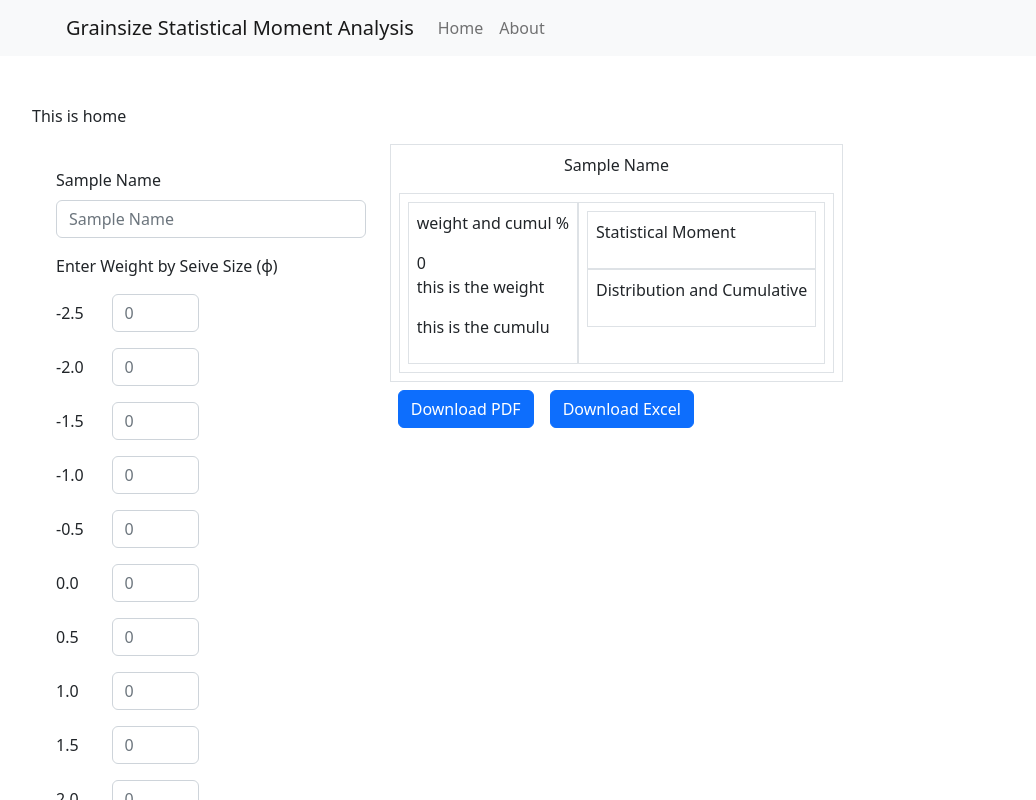
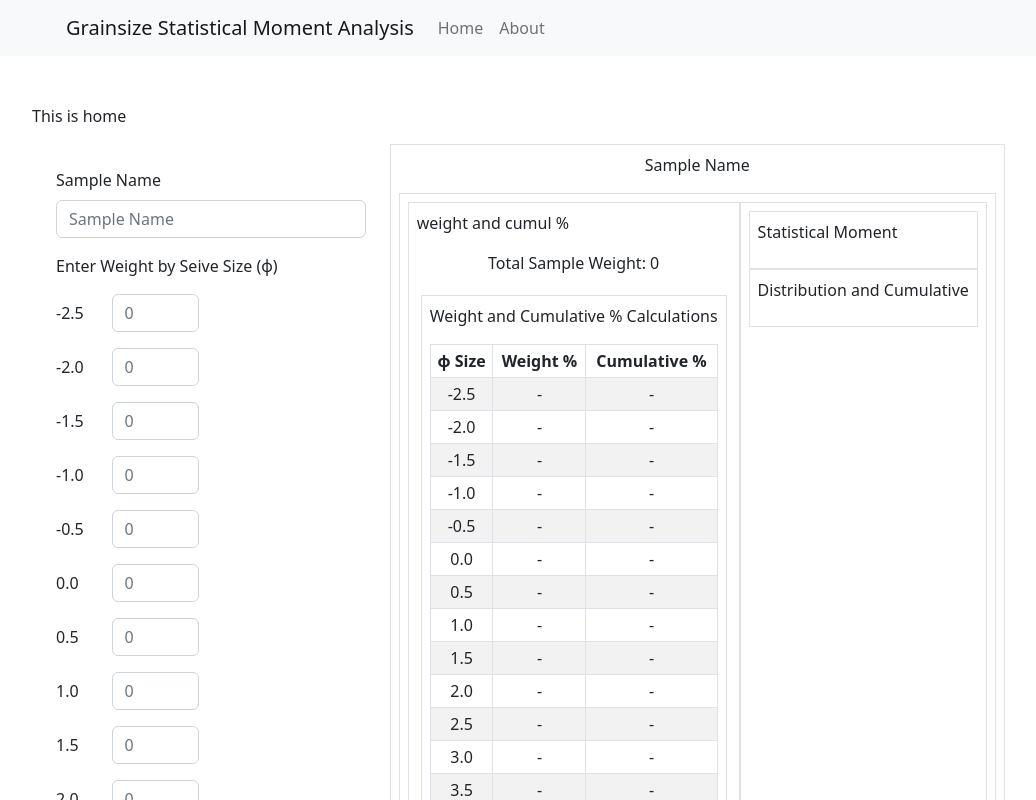
Before and after one commit to KCrandall6/grainsize-statisticalmoment-analysis, a React (Create React App) app: page / in a window 1280 px wide. Shown: the top 800 px of the page, without its empty margins (16-1052 px from the left). Built offline with nearby package versions, Linux system fonts and the light colour scheme; the HTML template or start-up script is replaced by a standard one.

Commit message:
consolidated calculationsData hook to include more data; mapped out data into table section within the report component

```diff
--- a/src/pages/Home/Home.jsx
+++ b/src/pages/Home/Home.jsx
@@ -27,7 +27,9 @@ function Home() {
     'totalWeight': 0,
     'weightInputsArr': [],
     'weightPercentArr': [],
-    'cumulativePercentArr': []
+    'cumulativePercentArr': [],
+    'phiSizes': [-2.5, -2.0, -1.5, -1, -0.5, 0.0, 0.5, 1.0, 1.5, 2.0, 2.5, 3.0, 3.5, 4.0, 'pan'],
+    'placement': [0, 1, 2, 3, 4, 5, 6, 7, 8, 9, 10, 11, 12, 13, 14]
   })
 
   console.log('calculations data: ', calculationsData)
--- a/src/pages/Home/components/Report.jsx
+++ b/src/pages/Home/components/Report.jsx
@@ -5,7 +5,6 @@ import WeightAndCumul from './WeightAndCumul';
 
 const Report = ({calculationsData}) => {
 
-// console.log('in the report', calculationsData)
 
   return(
     <div>
@@ -17,8 +16,7 @@ const Report = ({calculationsData}) => {
       <div id='data-holder' className='d-flex flex-row p-2 border'>
         <div id='distributions' className='p-2 border'>
           <p>weight and cumul %</p>
-          {calculationsData.totalWeight}
-          <WeightAndCumul/>
+          <WeightAndCumul calculationsData={calculationsData}/>
         </div>
         <div id='moments-and-graphs' className='d-flex flex-column p-2 border'>
           <div id='moments' className='p-2 border'>
--- a/src/pages/Home/components/WeightAndCumul.jsx
+++ b/src/pages/Home/components/WeightAndCumul.jsx
@@ -1,12 +1,35 @@
 import React from 'react';
+import Table from 'react-bootstrap/Table';
 
-const WeightAndCumul = () => {
+const WeightAndCumul = ({calculationsData}) => {
 
 
   return (
-    <div>
-      <p>this is the weight</p>
-      <p>this is the cumulu</p>
+    <div className='text-center'>
+      <p>Total Sample Weight: {calculationsData.totalWeight}</p>
+      <div className='d-flex flex-row '>
+        <div className='p-2 m-1 border'>
+          <p>Weight and Cumulative % Calculations</p>
+          <Table striped bordered hover size="sm">
+          <thead>
+            <tr>
+              <th>ϕ Size</th>
+              <th>Weight %</th>
+              <th>Cumulative %</th>
+            </tr>
+          </thead>
+          <tbody>
+            {calculationsData.placement.map((el) => (
+              <tr>
+                <td>{isNaN(Number(calculationsData.phiSizes[el])) ? calculationsData.phiSizes[el] : Number(calculationsData.phiSizes[el]).toFixed(1)}</td>
+                <td>{isNaN(Number(calculationsData.weightPercentArr[el])) ? '-' : Number(calculationsData.weightPercentArr[el]).toFixed(1)}</td>
+                <td>{isNaN(Number(calculationsData.cumulativePercentArr[el])) ? '-' : Number(calculationsData.cumulativePercentArr[el]).toFixed(1)}</td>
+              </tr>
+            ))}
+          </tbody>
+        </Table>
+        </div>
+      </div>
     </div>
   )
 }
```
